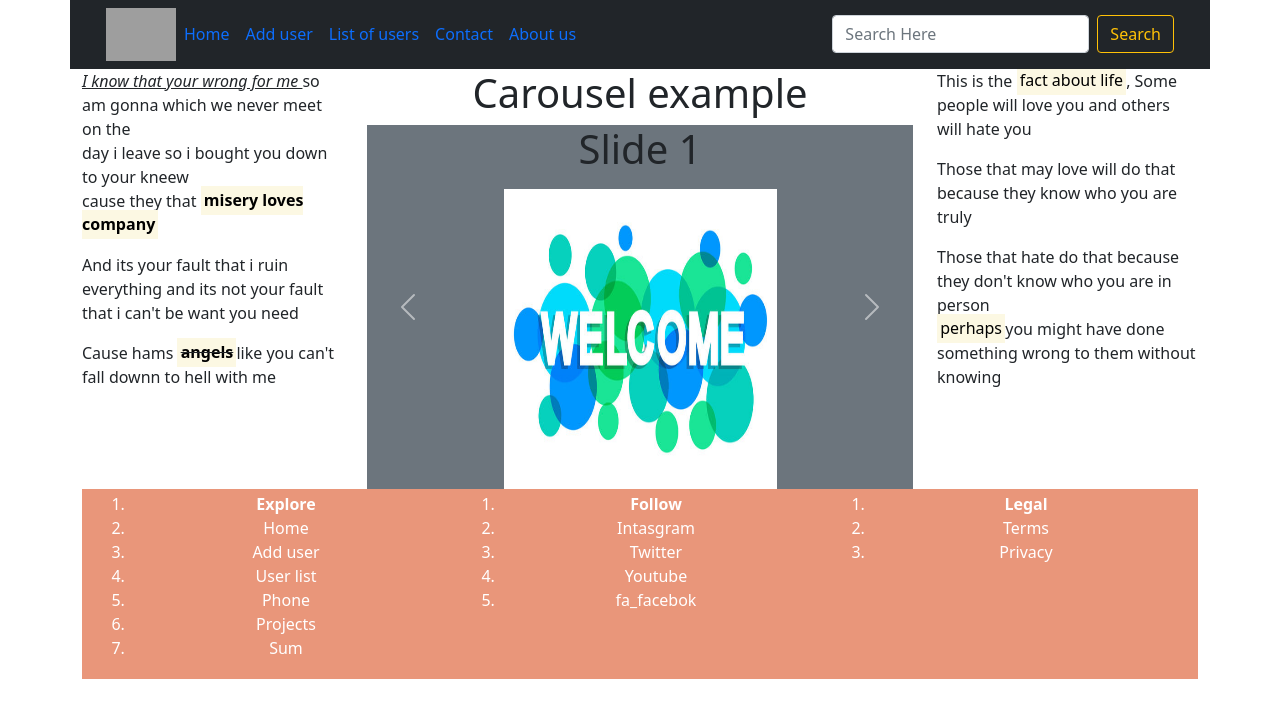
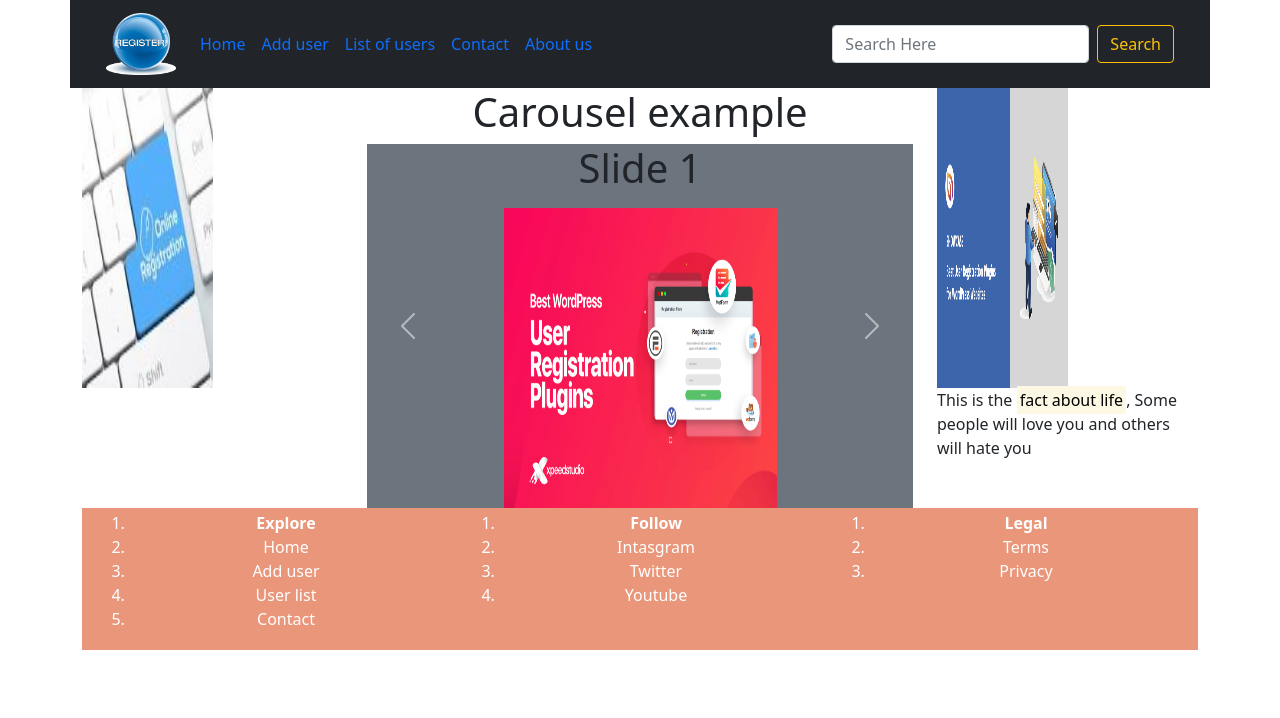
Before and after one commit to khloeklaus/user-registration, a PHP site: page / in a window 1280 px wide. Shown: the top 718 px of the page. Run offline with PHP 8.4, Linux system fonts and the light colour scheme; grey boxes are pictures that could not be loaded.

Commit message:
Tuedys codes

```diff
--- a/includes/nav.php
+++ b/includes/nav.php
@@ -1,6 +1,6 @@
 <nav class="navbar navbar-expand-lg bg-dark">
     <div class="container-fluid">
-        <a class"navbar-brand" href="#"id="log"><img src="image/register-icon-png-log.png"alt=""width="70px"></a>
+        <a class="navbar-brand" href="#"id="log"><img src="image/register-logo.png"alt="logo"width="70px"></a>
 
         <button class="navbar-toggler" type="button" data-bs-toggle="collapse" data-bs-target="#navbarSupportedContent"
         aria-controls="navbarSupportedContent" aria-expanded="false" aria-label="Toggle navigation">
--- a/includes/process_registration.php
+++ b/includes/process_registration.php
@@ -14,7 +14,7 @@
     $addres = $_POST["addres"];
     $tel = $_POST["telephone"];
     if (mysqli_stmt_execute($stmt)){
-        //header("Location: ../display data.php?success=true");
+        header("Location: ../display_users.php?success=true");
         echo "Data inserted successfully.";
     } else {
         die("Execute failed:" . mysqli_error($connection));
--- a/index.php
+++ b/index.php
@@ -6,6 +6,7 @@
     <meta name="viewport" content="width=device-width, initial-scale=1.0">
     <title>Registration</title>
     <?php include "includes/head.html";?>
+    <link rel="stylesheet" href="https://cdnjs.cloudflare.com/ajax/libs/font-awesome/5.15.3/css/all.min.css" integrity="sha512-xw9pe7KV8oHLRcdVu+QkOQ8fUfOe2MQ0dwH5v/I1jP5H25tZL/XFYdL+1cZQ2tjIBl5jMcZQ7clEx5/FM9v+mw==" crossorigin="anonymous" />
     <style>
 footer {
   text-align: center;
@@ -25,9 +26,8 @@ footer {
         <!-- This is the conent row -->
         <div class="row"style="bg-color:blue;">
           <div class="col-lg-3">
-            <p><i><u>I know that your wrong for me </u></i>so am gonna which we never meet on the<br>day i leave so i bought you down to your kneew<br>cause they that <mark><strong>misery loves company</strong></mark></p>
-            <p>And its your fault that i ruin everything and its not your fault that i can't be want you need</p>
-            <p>Cause hams <strike><mark><b>angels</b></mark></strike>like you can't fall downn to hell with me</p>
+          <img src="image/wlm pic 2.jpg" alt="GFG" width="300" height="300" class="d-block w-50" alt="...">
+
           </div>
 
 
@@ -38,7 +38,7 @@ footer {
             <div class="carousel-inner bg-secondary">
               <div class="carousel-item active">
               <p class="text-bg-danger display-6">Slide 1</p>
-              <img src="image/wlm pic.jpg" alt="GFG" width="600" height="300" class="d-block w-50" alt="...">
+              <img src="image/user pic.png" alt="GFG" width="600" height="300" class="d-block w-50" alt="...">
               </div>
               <div class="carousel-item">
               <p class="text-bg-danger display-6">Slide 2</p>
@@ -63,11 +63,8 @@ footer {
 
           </div>
           <div class="col-lg-3">
+          <img src="image/right pic.webp" alt="GFG" width="300" height="300" class="d-block w-50" alt="...">
             <p>This is the <mark>fact about life</mark>, Some people will love you and others will hate you </p>
-            <p>Those that may love will do that because they know who you are truly</p>
-            <p>Those that hate do that because they don't know who you are in person<br><mark>perhaps</mark>you might have done something wrong to them without knowing</p>
-
-
           </div>
         </div>
         <!-- This is for the footer page -->
@@ -80,19 +77,17 @@ footer {
                   <li>Home</li>
                   <li>Add user</li>
                   <li>User list</li>
-                  <li>Phone</li>
-                  <li>Projects</li>
-                  <li>Sum</li>
+                  <li>Contact</li>
+
                 </ol>
 
               </div>
               <div class="col-lg-4">
-                <ol>
+              <ol>
                   <li><b>Follow</b></li>
                   <li>Intasgram</li>
                   <li>Twitter</li>
                   <li>Youtube</li>
-                  <li>fa_facebok</li>
                 </ol>
               </div>
               <div class="col-lg-4">
```
Also changed, not shown: display_users.php (+1 -1 lines), includes/process_update.php (+15 -8 lines), profile_form.php (deleted, +0 -41 lines), image/register-logo.png (renamed from image/register-icon-png-logo.png), image/right pic.webp (added), image/user pic.png (added).
